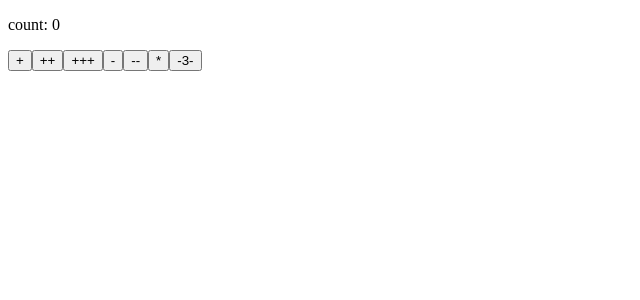
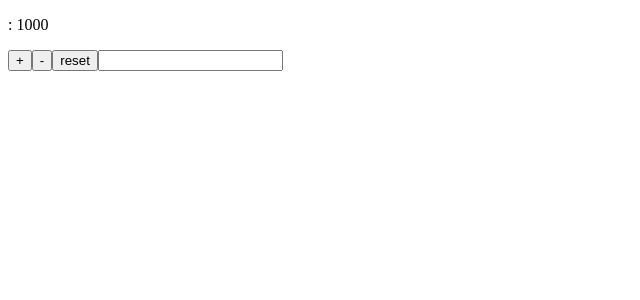
Before and after one commit to aloner778/react-hooks-102, a React (Create React App) app: page / in a window 1280 px wide. Shown: the top 300 px of the page, without its empty margins (0-640 px from the left). Built offline with nearby package versions, Linux system fonts and the light colour scheme.

Commit message:
implement multiple states

```diff
--- a/src/App.js
+++ b/src/App.js
@@ -1,41 +1,28 @@
 import React, { useState } from 'react';
 
-function App() {
-  const [count, setCount] = useState(0)
+App.defaultProps = {
+  name: '',
+  price: 1000
+}
 
-  const increment = () => {
-    setCount(prevCount => prevCount + 1)
-  }
-  const increment2 = () => {
-    for (let i = 0; i < 100; i++) {
-      setCount(prevCount => prevCount + 1)
-    }
-  }
-  const decrement = () => {
-    setCount(prevCount => prevCount - 1)
+function App(props) {
+  const [name, setName] = useState(props.name)
+  const [price, setPrice] = useState(props.price)
+
+  const reset = () => {
+    setPrice(props.price)
+    setName(props.name)
   }
 
-  const double = () => {
-    setCount(prevCount => prevCount * 2)
-  }
-
-  const three = () => setCount(prevCount => (
-    prevCount % 3 === 0 ? prevCount / 3 : prevCount
-  ))
-
   return (
-    <React.Fragment>
-      <p>count: {count}</p>
-      <button onClick={increment}>+</button>
-      <button onClick={() => setCount(prevCount => prevCount + 10)}>++</button>
-      <button onClick={increment2}>+++</button>
-      <button onClick={decrement}>-</button>
-      <button onClick={() => setCount(prevCount => prevCount - 10)}>--</button>
-
-      <button onClick={double}>*</button>
-      <button onClick={three}>-3-</button>
-    </React.Fragment>
-  );
+    <div>
+      <p>{name} : {price}</p>
+      <button onClick={() => setPrice(prevPrice => prevPrice + 1)}>+</button>
+      <button onClick={() => setPrice(prevPrice => prevPrice - 1)}>-</button>
+      <button onClick={reset}>reset</button>
+      <input value={name} type="text" onChange={e => setName(e.target.value)} />
+    </div>
+  )
 }
 
 export default App;
```
